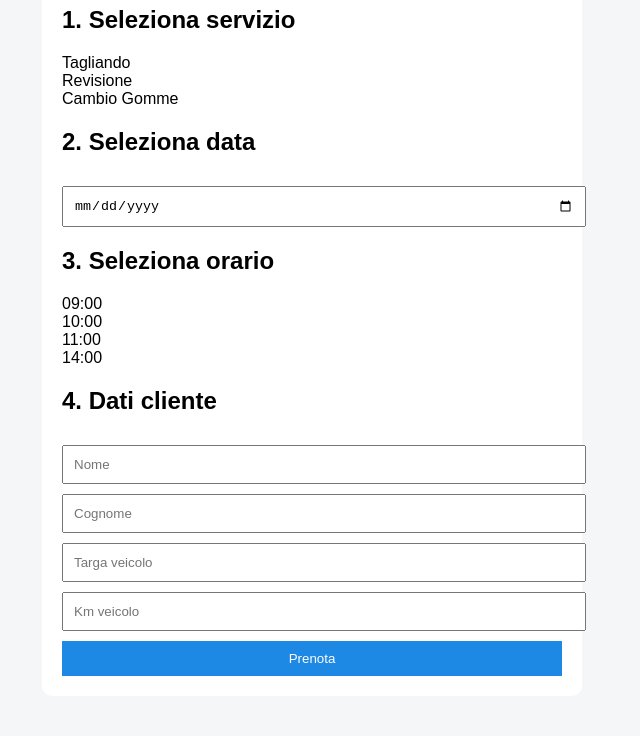
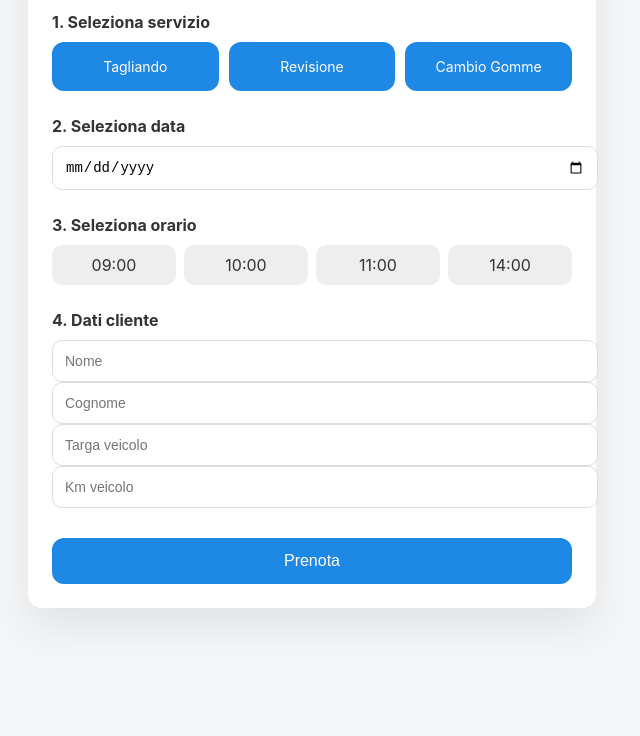
Before and after one commit to nicherson/prenotazioni-app, a plain HTML site: page index.html in a window 1280 px wide. Shown: the part 142-878 px from the top of the page, without its empty margins (328-968 px from the left). After the commit the page ends 800 px from the top, so only its background shows below. Drawn offline with Linux system fonts and the light colour scheme.

Commit message:
Update styles.css

```diff
--- a/styles.css
+++ b/styles.css
@@ -1,32 +1,102 @@
+:root {
+  --primary: #1e88e5;
+  --primary-dark: #1565c0;
+  --bg: #f4f6f8;
+  --card: #ffffff;
+  --text: #333;
+  --border: #ddd;
+}
+
 body {
-  font-family: Arial, sans-serif;
-  background: #f4f6f8;
+  font-family: -apple-system, BlinkMacSystemFont, "Segoe UI", Arial, sans-serif;
+  background: var(--bg);
   margin: 0;
-  padding: 0;
+  color: var(--text);
+}
+
+.container {
+  max-width: 520px;
+  margin: 40px auto;
+  background: var(--card);
+  padding: 24px;
+  border-radius: 14px;
+  box-shadow: 0 20px 40px rgba(0,0,0,.08);
 }
 
 h1 {
   text-align: center;
-  margin-top: 30px;
+  margin-bottom: 30px;
 }
 
-.container {
-  max-width: 500px;
-  margin: 40px auto;
-  background: white;
-  padding: 20px;
-  border-radius: 10px;
+h2 {
+  font-size: 16px;
+  margin-top: 25px;
+  margin-bottom: 10px;
 }
 
-input, button {
+/* SERVIZI */
+.services {
+  display: grid;
+  grid-template-columns: repeat(3, 1fr);
+  gap: 10px;
+}
+
+.service {
+  background: var(--primary);
+  color: white;
+  padding: 16px 10px;
+  text-align: center;
+  border-radius: 12px;
+  cursor: pointer;
+  font-size: 14px;
+  transition: transform .2s, box-shadow .2s, background .2s;
+}
+
+.service:hover {
+  transform: translateY(-2px);
+  box-shadow: 0 8px 20px rgba(0,0,0,.15);
+}
+
+input {
   width: 100%;
-  padding: 10px;
-  margin-top: 10px;
+  padding: 12px;
+  border-radius: 10px;
+  border: 1px solid var(--border);
+  font-size: 14px;
+}
+
+.times {
+  display: grid;
+  grid-template-columns: repeat(4, 1fr);
+  gap: 8px;
+}
+
+.times div {
+  background: #eee;
+  padding: 10px 0;
+  border-radius: 10px;
+  text-align: center;
+  cursor: pointer;
+  transition: background .2s;
 }
 
 button {
-  background: #1e88e5;
+  margin-top: 30px;
+  width: 100%;
+  padding: 14px;
+  background: var(--primary);
   color: white;
   border: none;
+  border-radius: 12px;
+  font-size: 16px;
   cursor: pointer;
+  transition: background .2s, transform .1s;
 }
+
+button:hover {
+  background: var(--primary-dark);
+}
+
+button:active {
+  transform: scale(.97);
+}
```
